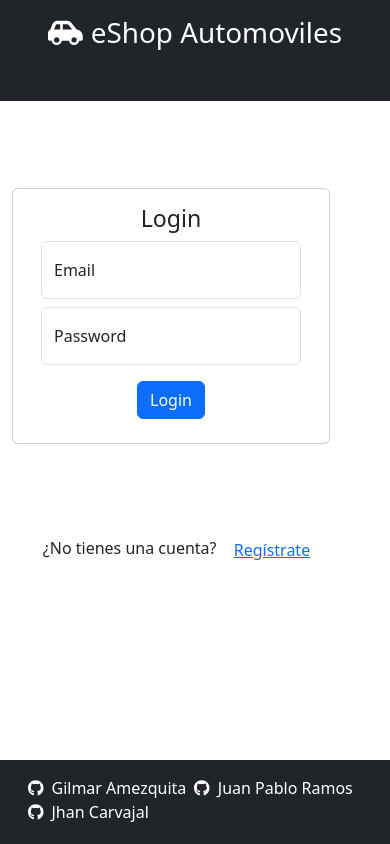
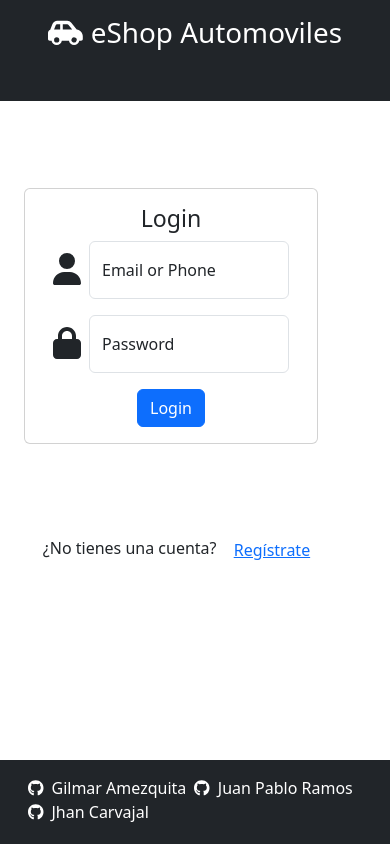
Before and after one commit to IcesiComputacionInternet/TallerFinal, a React (Vite) app in the folder frontAutomoviles/: page /login in a window 390 px wide. Built offline with nearby package versions, Linux system fonts and the light colour scheme.

Commit message:
Added icons and solved responsive problems

```diff
--- a/frontAutomoviles/src/views/Auth/AuthView.tsx
+++ b/frontAutomoviles/src/views/Auth/AuthView.tsx
@@ -26,10 +26,10 @@ function AuthView ({setLogin}: Props) {
                 </div>
             </header>
             <div className="container d-flex align-items-center">
-                <div className="row justify-content-center w-100" style={{height:'78vh'}}>
+                <div className="row justify-content-center w-100">
                     {viewLogin ? (
-                        <>
-                            <div className="col-md-6 container d-flex align-items-center">
+                            <div className="row" style={{height:'78vh'}}>
+                                <div className="col-md-6 container d-flex">
                                     <LoginForm setLogin={setLogin} />
                                 </div>
                                 <p className="text-center">
@@ -38,19 +38,19 @@ function AuthView ({setLogin}: Props) {
                                         Regístrate
                                     </button>
                                 </p>
-                        </>
+                            </div>
                     ) : (
-                        <>
-                            <div className="col-md-6 container d-flex align-items-center">
+                        <div className="py-4">
+                            <div className="col-md-6 container d-flex">
                                 <RegisterForm />
                             </div>
-                            <p className="text-center mt-3">
+                            <p className="text-center">
                                 ¿Ya tienes una cuenta?{' '}
                                 <button className="btn btn-link" onClick={toggleView}>
                                     Inicia sesión
                                 </button>
                             </p>
-                        </>
+                        </div>
                     )}
                 </div>
             </div>
--- a/frontAutomoviles/src/views/Auth/components/LoginForm.tsx
+++ b/frontAutomoviles/src/views/Auth/components/LoginForm.tsx
@@ -1,5 +1,9 @@
 import { useState } from 'react'
 import { NavigateFunction, useNavigate} from "react-router-dom";
+
+import { faUser } from '@fortawesome/free-solid-svg-icons';
+import { faLock } from '@fortawesome/free-solid-svg-icons';
+import { FontAwesomeIcon } from '@fortawesome/react-fontawesome';
 
 interface Props {
     setLogin: () => void;
@@ -24,17 +28,29 @@ const Login = ({setLogin}: Props) => {
                     <div className='card-body text-center'>
                         <h3 className='card-title'>Login</h3>
                         <form onSubmit={handleSubmit}>
-                            <div className='form-group my-2 form-floating'>
+                            <ul className="list-inline d-flex align-items-center">
+                                <li className="list-inline-item">
+                                    <FontAwesomeIcon icon={faUser} size='2x'/>
+                                </li>
+                                <li className="list-inline-item w-100">
+                                    <div className='form-group form-floating'>
                                         <input
                                             type="email"
                                             className='form-control'
-                                    placeholder='Email'
+                                            placeholder='Email or Phone'
                                             value={emailPhone}
                                             onChange={(event) => setEmailPhone(event.target.value)}
                                         />
-                                <label>Email</label>
+                                        <label>Email or Phone</label>
                                     </div>
-                            <div className='form-group my-2 form-floating'>
+                                </li>
+                            </ul>
+                            <ul className="list-inline d-flex align-items-center">
+                                <li className="list-inline-item">
+                                    <FontAwesomeIcon icon={faLock} size='2x'/>
+                                </li>
+                                <li className="list-inline-item w-100">
+                                    <div className='form-group form-floating'>
                                         <input
                                             type="password"
                                             className='form-control'
@@ -44,9 +60,11 @@ const Login = ({setLogin}: Props) => {
                                         />
                                         <label>Password</label>
                                     </div>
+                                </li>
+                            </ul>
                             <button
                                 type='submit'
-                                className='btn btn-primary btn-block my-2'
+                                className='btn btn-primary btn-block'
                             >
                                 Login
                             </button>
--- a/frontAutomoviles/src/views/Auth/components/RegisterForm.tsx
+++ b/frontAutomoviles/src/views/Auth/components/RegisterForm.tsx
@@ -1,51 +1,120 @@
 import { useState } from 'react';
 
-const RegisterForm = () => {
+import {faEnvelope,
+        faPhone,
+        faLock,
+        faUser } from '@fortawesome/free-solid-svg-icons';
+import { faAddressCard } from '@fortawesome/free-solid-svg-icons';
+import { FontAwesomeIcon } from '@fortawesome/react-fontawesome';
+
+const Register = () => {
     const [email, setEmail] = useState('');
     const [phone, setPhone] = useState('');
     const [password, setPassword] = useState('');
+    const [confirmPassword, setConfirmPassword] = useState('');
+
+    const [address, setAddress] = useState('');
+    const [firstName, setFirstName] = useState('');
+    const [lastName, setLastName] = useState('');
+    const [birthDate, setBirthDate] = useState('');
 
     const handleSubmit = (event: any) => {
       event.preventDefault();
     };
 
     return (
-    <div className="container d-flex align-items-center">
-      <div className="row justify-content-center w-100">
-          <div className="card">
-            <div className="card-body text-center">
-              <h3 className="card-title">Register</h3>
+        <div className='container d-flex align-items-center'>
+            <div className='row justify-content-center w-100'>
+                <div className='card'>
+                    <div className='card-body text-center'>
+                        <h3 className='card-title'>Register</h3>
                         <form onSubmit={handleSubmit}>
-                <div className="form-group my-2 form-floating">
+                            <ul className="list-inline d-flex align-items-center">
+                                <li className="list-inline-item">
+                                    <FontAwesomeIcon icon={faEnvelope} size='2x'/>
+                                </li>
+                                <li className="list-inline-item w-100">
+                                    <div className='form-group form-floating'>
                                         <input
-                    type="text"
-                    className="form-control"
-                    placeholder="Email"
+                                            type="email"
+                                            className='form-control'
+                                            placeholder='Email'
                                             value={email}
                                             onChange={(event) => setEmail(event.target.value)}
                                         />
-                  <label htmlFor='email'>Email</label>
+                                        <label>Email</label>
                                     </div>
-                <div className="form-group my-2 form-floating">
+                                </li>
+                            </ul>
+                            <ul className="list-inline d-flex align-items-center">
+                                <li className="list-inline-item">
+                                    <FontAwesomeIcon icon={faPhone} size='2x'/>
+                                </li>
+                                <li className="list-inline-item w-100">
+                                    <div className='form-group form-floating'>
                                         <input
-                    type="text"
-                    className="form-control"
-                    placeholder="Phone"
+                                            type="phone"
+                                            className='form-control'
+                                            placeholder='Phone'
                                             value={phone}
                                             onChange={(event) => setPhone(event.target.value)}
                                         />
-                  <label htmlFor='phone'>Phone</label>
+                                        <label>Phone</label>
                                     </div>
-                <div className="form-group my-2">
+                                </li>
+                            </ul>
+                            <ul className="list-inline d-flex align-items-center">
+                                <li className="list-inline-item">
+                                    <FontAwesomeIcon icon={faLock} size='2x'/>
+                                </li>
+                                <li className="list-inline-item w-100">
+                                    <div className='form-group form-floating'>
                                         <input
                                             type="password"
-                    className="form-control"
-                    placeholder="Password"
+                                            className='form-control'
+                                            placeholder='Password'
                                             value={password}
                                             onChange={(event) => setPassword(event.target.value)}
                                         />
+                                        <label>Password</label>
                                     </div>
-                <button type="submit" className="btn btn-primary btn-block my-2">
+                                </li>
+                            </ul>
+                            <ul className="list-inline d-flex align-items-center">
+                                <li className="list-inline-item">
+                                    <FontAwesomeIcon icon={faLock} size='2x'/>
+                                </li>
+                                <li className="list-inline-item w-100">
+                                    <div className='form-group form-floating'>
+                                        <input
+                                            type="password"
+                                            className='form-control'
+                                            placeholder='Confirm Password'
+                                            value={confirmPassword}
+                                            onChange={(event) => setConfirmPassword(event.target.value)}
+                                        />
+                                        <label>Confirm Password</label>
+                                    </div>
+                                </li>
+                            </ul>
+                            <ul className="list-inline d-flex align-items-center">
+                                <li className="list-inline-item">
+                                    <FontAwesomeIcon icon={faAddressCard} size='2x'/>
+                                </li>
+                                <li className="list-inline-item w-100">
+                                    <div className='form-group form-floating'>
+                                        <input
+                                            type="text"
+                                            className='form-control'
+                                            placeholder='First Name'
+                                            value={firstName}
+                                            onChange={(event) => setFirstName(event.target.value)}
+                                        />
+                                        <label>First Name</label>
+                                    </div>
+                                </li>
+                            </ul>
+                            <button type="submit" className="btn btn-primary btn-block">
                                 Register
                             </button>
                         </form>
@@ -54,6 +123,6 @@ const RegisterForm = () => {
             </div>
         </div>
     );
-};
+}
 
-export default RegisterForm;
+export default Register;
```
Lines whose indentation alone changed are shown as unchanged.
